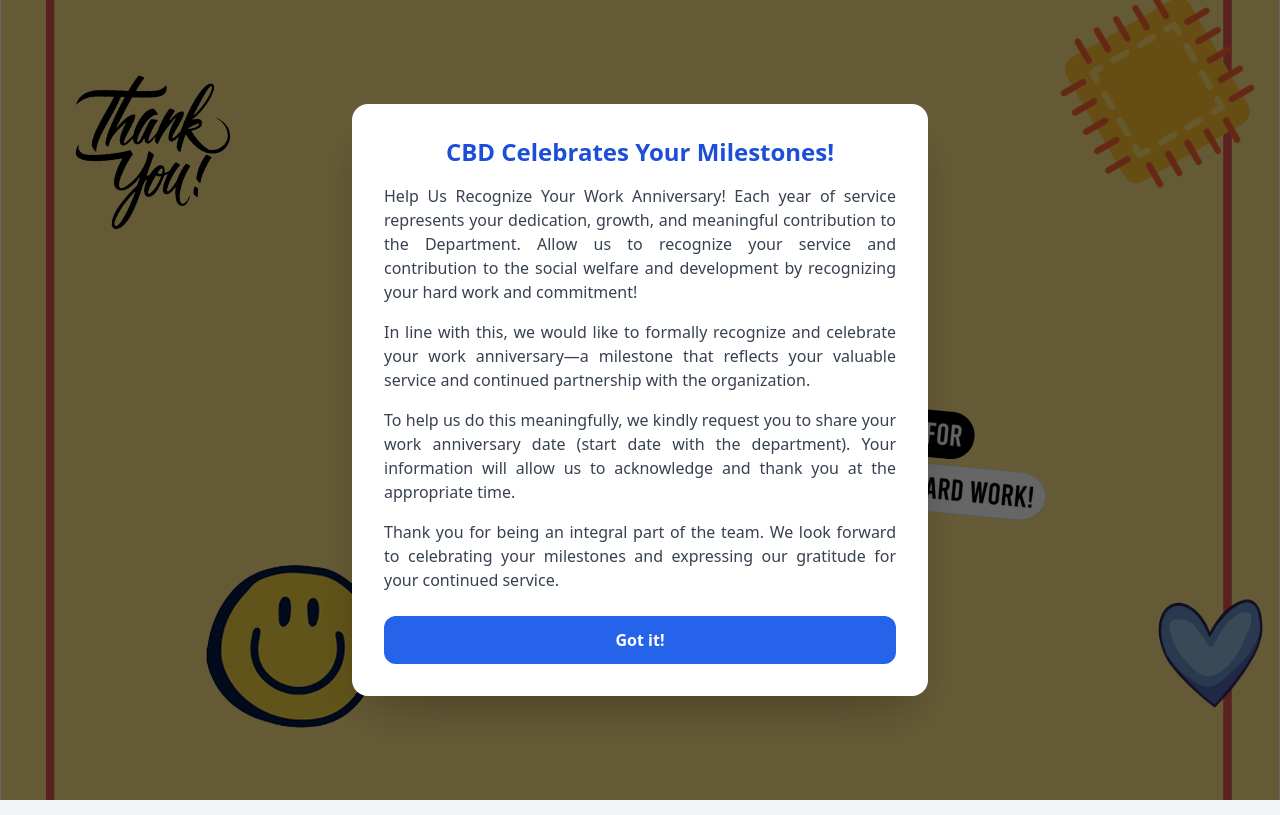
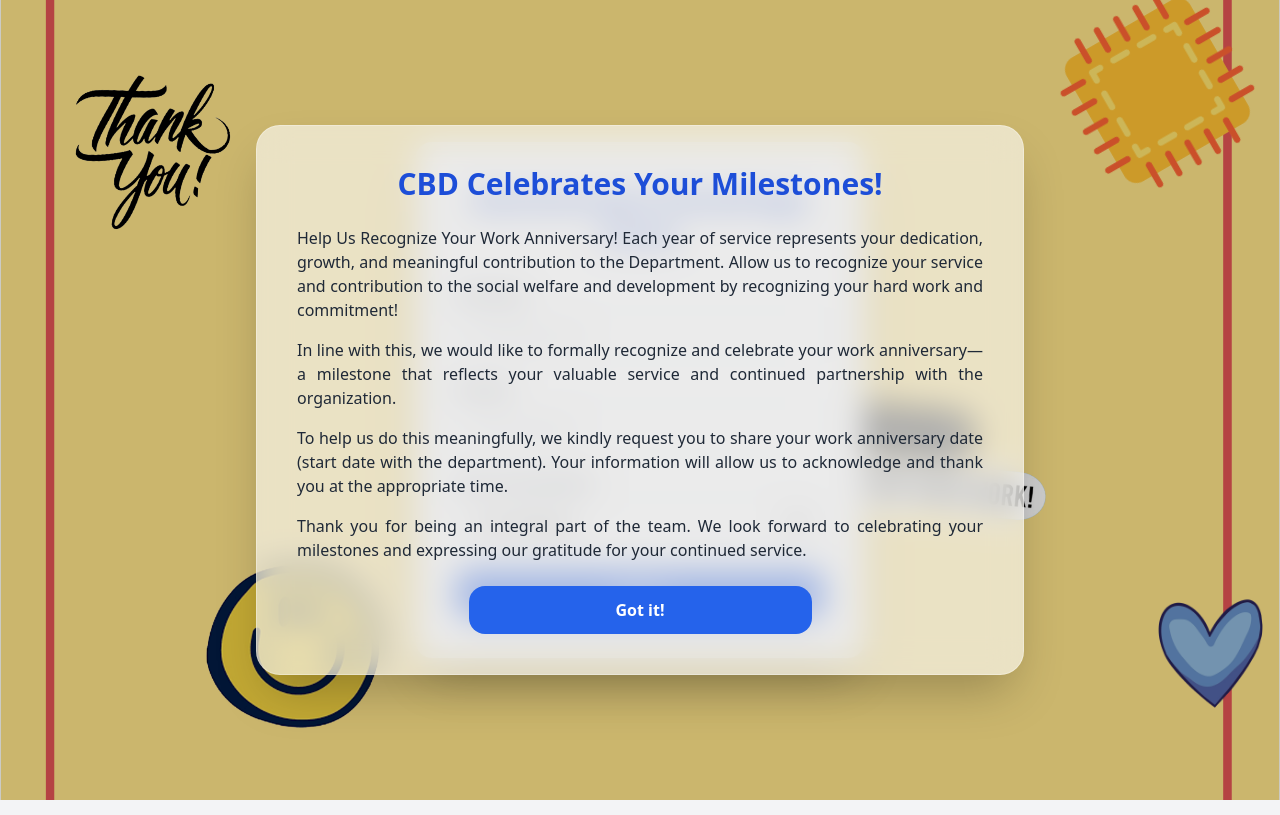
Before and after one commit to trsyjr/Anniv-Greetings, a plain HTML site: page index.html in a window 1280 px wide. Shown: the top 815 px of the page. Drawn offline with nearby package versions, Linux system fonts and the light colour scheme.

Commit message:
3rd Commit

```diff
--- a/index.html
+++ b/index.html
@@ -60,9 +60,9 @@
   <iframe name="hidden_iframe" id="hidden_iframe" style="display:none;"></iframe>
 
   <!-- Modal -->
-  <div id="welcomeModal" class="fixed inset-0 bg-black bg-opacity-60 flex items-center justify-center z-50 hidden">
-    <div class="bg-white rounded-2xl shadow-2xl p-8 max-w-xl mx-4 text-gray-700">
-      <h2 class="text-2xl font-bold text-center mb-4 text-blue-700">CBD Celebrates Your Milestones!</h2>
+    <div id="welcomeModal" class="fixed inset-0 bg-black bg-opacity-20 flex items-center justify-center z-50 p-4 hidden">
+    <div class="bg-white/60 backdrop-blur-lg border border-white/30 rounded-3xl shadow-2xl p-10 w-full max-w-3xl mx-auto text-gray-800">
+        <h2 class="text-3xl font-bold text-center mb-6 text-blue-700">CBD Celebrates Your Milestones!</h2>
         <p class="mb-4 text-justify">
         Help Us Recognize Your Work Anniversary! Each year of service represents your dedication, growth, and meaningful contribution to the Department. Allow us to recognize your service and contribution to the social welfare and development by recognizing your hard work and commitment!
         </p>
@@ -75,9 +75,10 @@
         <p class="mb-6 text-justify">
         Thank you for being an integral part of the team. We look forward to celebrating your milestones and expressing our gratitude for your continued service.
         </p>
-      <button id="closeModal" class="w-full bg-blue-600 hover:bg-blue-700 text-white py-3 rounded-xl font-semibold transition">Got it!</button>
+        <button id="closeModal" class="w-full md:w-1/2 mx-auto block bg-blue-600 hover:bg-blue-700 text-white py-3 rounded-2xl font-semibold transition">Got it!</button>
     </div>
     </div>
+
 
   <script src="https://cdn.jsdelivr.net/npm/canvas-confetti@1.5.1/dist/confetti.browser.min.js"></script>
   <script src="script.js"></script>
```
Lines whose indentation alone changed are shown as unchanged.
